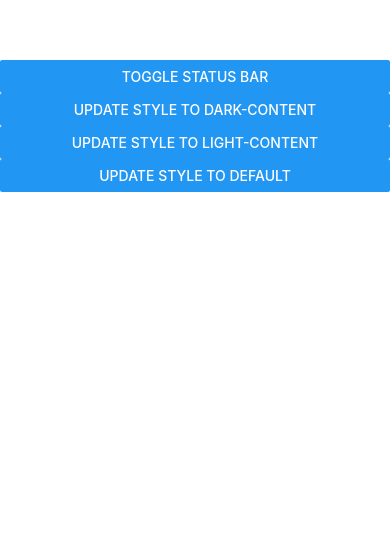
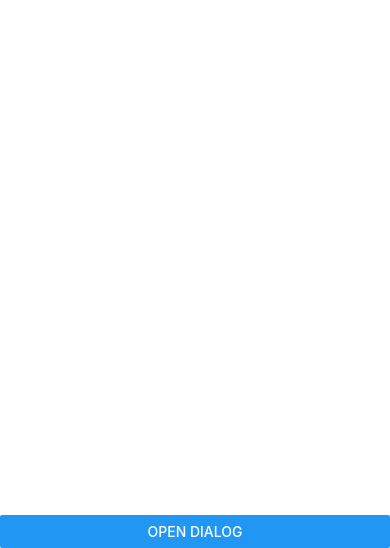
Before and after one commit to samiulhaq4424/React-Native, a React Native app in the folder project11/: screen / in a window 390 px wide. Shown: the part 296-844 px from the top of the page. Built offline with nearby package versions, Linux system fonts and the light colour scheme.

Commit message:
second-commit

```diff
--- a/project11/App.js
+++ b/project11/App.js
@@ -12,6 +12,7 @@ import {StyleSheet, View} from 'react-native';
  * 5) Modal in React-Native (component: ModalComp)
  * 6) Pressable in React-Native (component: PressableComp)
  * 7) Status Bar in React-Native (component: statusBarComp)
+ * 8) Custom Modal(Pop-Up) without importing from React-Native (component: CustomModal)
 */
 
 import TouchHighLightComp from './components/TouchHighLightComp';
@@ -21,13 +22,13 @@ import ActivityIndic from './components/ActivityIndic';
 import ModalComp from './components/ModalComp';
 import PressableComp from './components/PressableComp';
 import StatusBarComp from './components/StatusBarComp';
+import CustomModal from './components/CustomModal';
 
 
 const App = () => {
 
   return (
     <View style={styles.main}>
-
       {/* <TouchHighLightComp/> */}
 
       {/* <RadioButton/> */}
@@ -40,7 +41,9 @@ const App = () => {
 
       {/* <PressableComp/> */}
 
-      <StatusBarComp/>
+      {/* <StatusBarComp/> */}
+
+      <CustomModal/>
 
     </View>
   );
--- /dev/null
+++ b/project11/components/CustomModal.js
@@ -0,0 +1,60 @@
+/* eslint-disable */
+
+import React, { useState } from 'react';
+import {StyleSheet, View, Button, Text} from 'react-native';
+
+const CustomModal = () => {
+
+  const [show, setShow] = useState(false);
+  return (
+      <View style={styles.container}>
+
+        {
+           show ?
+           <View style={styles.modal}>
+            <View style={styles.body}>
+              <Text style={styles.text}>Are you sure you want to delete this item?</Text>
+              <View style={styles.btn}>
+                <Button title='Close' onPress={()=>setShow(false)}  />
+              </View>
+            </View>
+          </View> : ''
+        }
+
+        <Button title='Open Dialog' onPress={()=>setShow(true)} />
+      </View>
+  );
+};
+
+
+const styles = StyleSheet.create({
+  container: {
+    flex: 1,
+    justifyContent: 'flex-end'
+  },
+
+  modal: {
+    flex: 1,
+    backgroundColor: 'rgba(50,50,50,0.5)', //for transparency when modal appears
+    justifyContent: 'center',
+    alignItems: 'center'
+  },
+
+  body: {
+    backgroundColor: '#fff',
+    height: 300,
+    width: 300,
+    padding: 20,
+  },
+  btn: {
+    flex: 1,
+    justifyContent: 'flex-end',
+  },
+
+  text: {
+    fontSize: 20,
+    marginTop: 80,
+  },
+});
+
+export default CustomModal;
```
